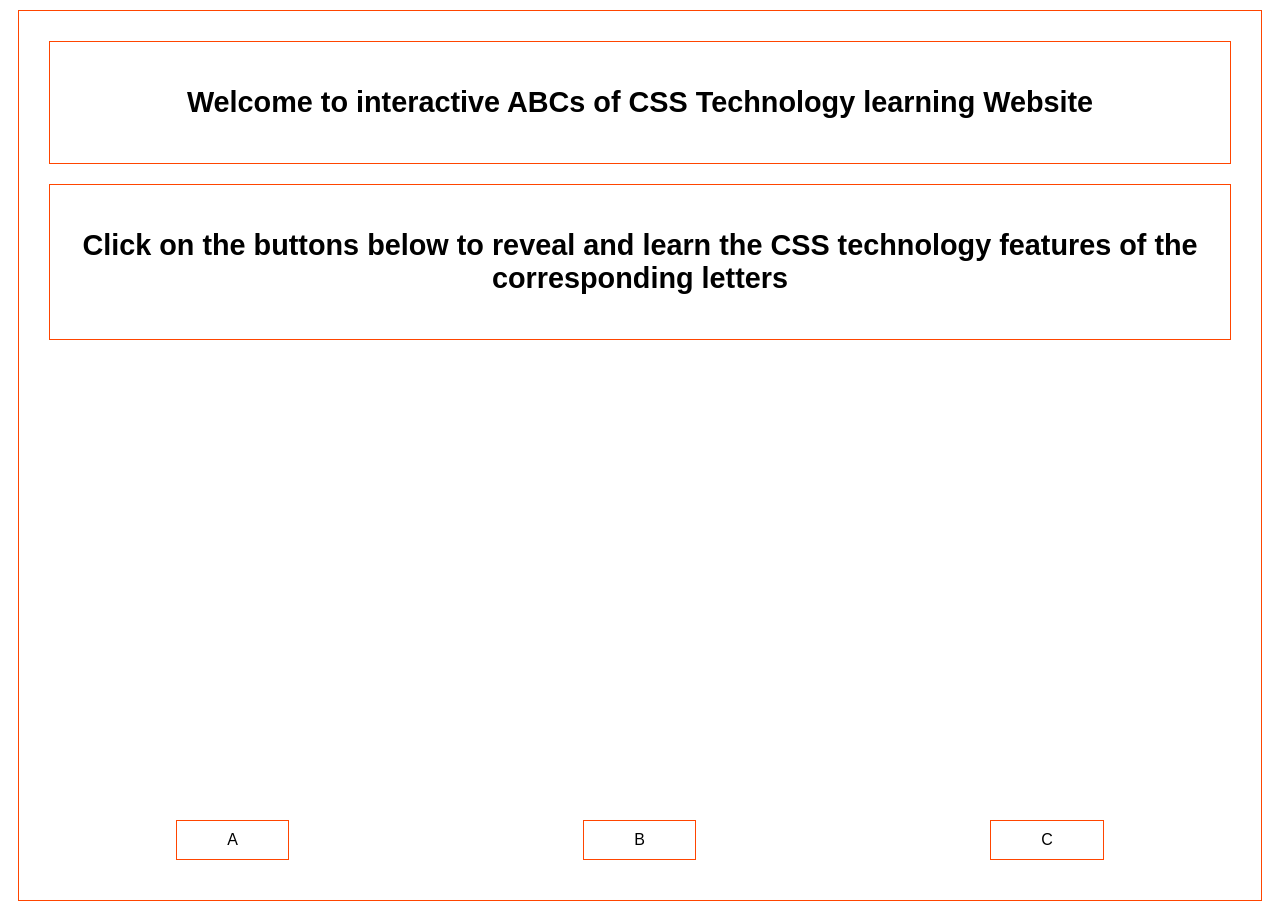
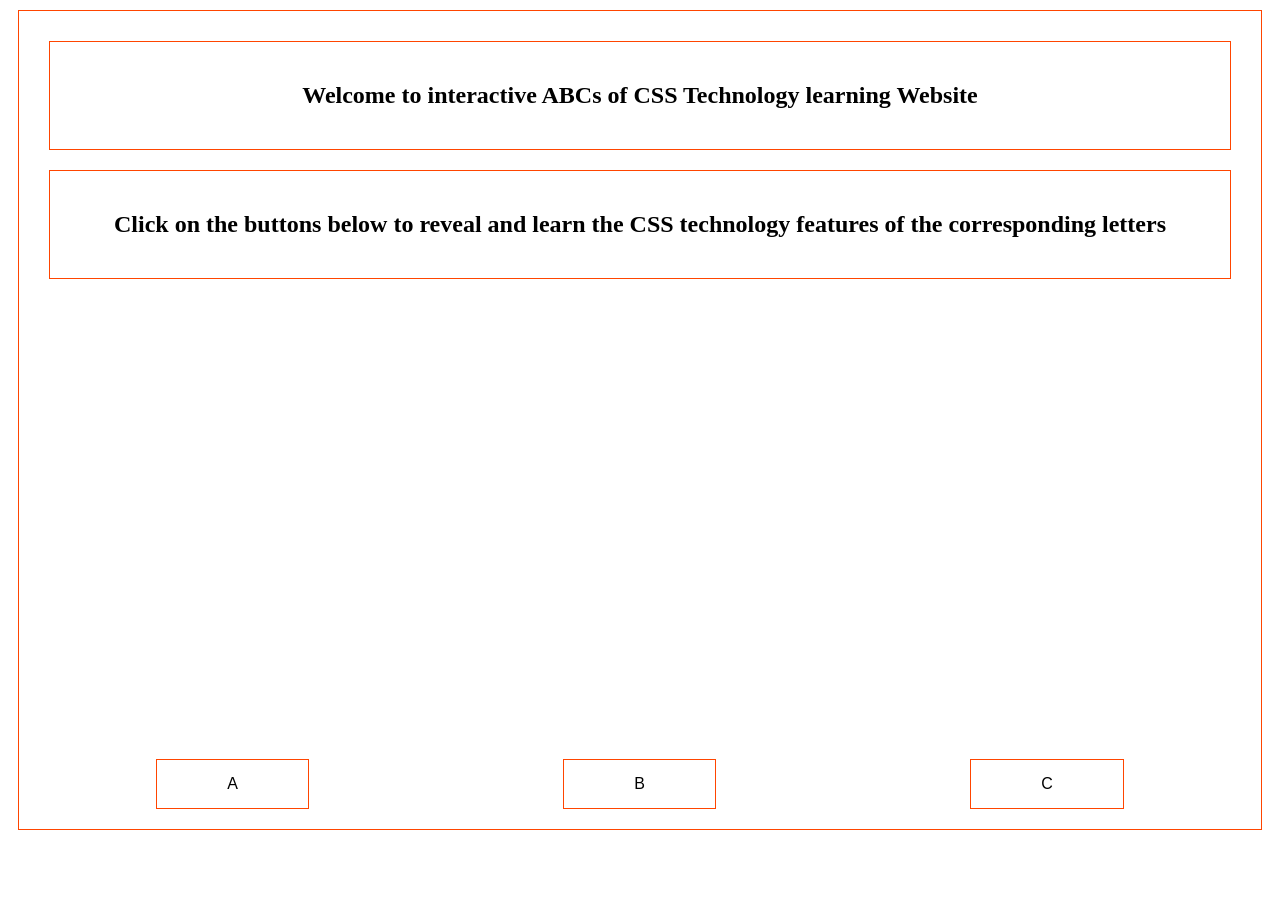
Before and after one commit to Knolff/Inclass-Assignment2, a plain HTML site: page index.html in a window 1280 px wide. After the commit the page ends 840 px from the top, so only its background shows below. Drawn offline with Linux system fonts and the light colour scheme.

Commit message:
finished

```diff
--- a/css/style.css
+++ b/css/style.css
@@ -10,17 +10,16 @@
     padding: 20px;
     margin: 20px;
     text-align: center;
-    font: 1.2em sans-serif;
+    font: sans-serif;
 }
 
 .clickonbutton {
     border: 1px solid #000;
     border-color: orangered;
-
     padding: 20px;
     margin: 20px;
     text-align: center;
-    font: 1.2em sans-serif;
+    font: sans-serif;
 }
 
 button {
@@ -31,7 +30,7 @@ button {
     background-color: #ffffff;
     border: 1px solid #000;
     border-color: orangered;
-    padding: 10px 50px;
+    padding: 15px 70px;
 }
 
 .button-position {
@@ -46,7 +45,6 @@ button {
 .button-container {
     text-align: center;
     position: relative;
-    margin-bottom: 20px;
 }
 
 .img-container {
--- a/js/index.js
+++ b/js/index.js
@@ -1,4 +1,5 @@
 function toggleImage(letter) {
+  // gets the container and hide button for the letter
   const container = document.getElementById(`${letter}-container`).getElementsByClassName("img-container")[0]; ;
   const hideButton = document.getElementById(`${letter}-hide-button`);
 
```
Also changed, not shown: index.html (+1 -0 lines).
